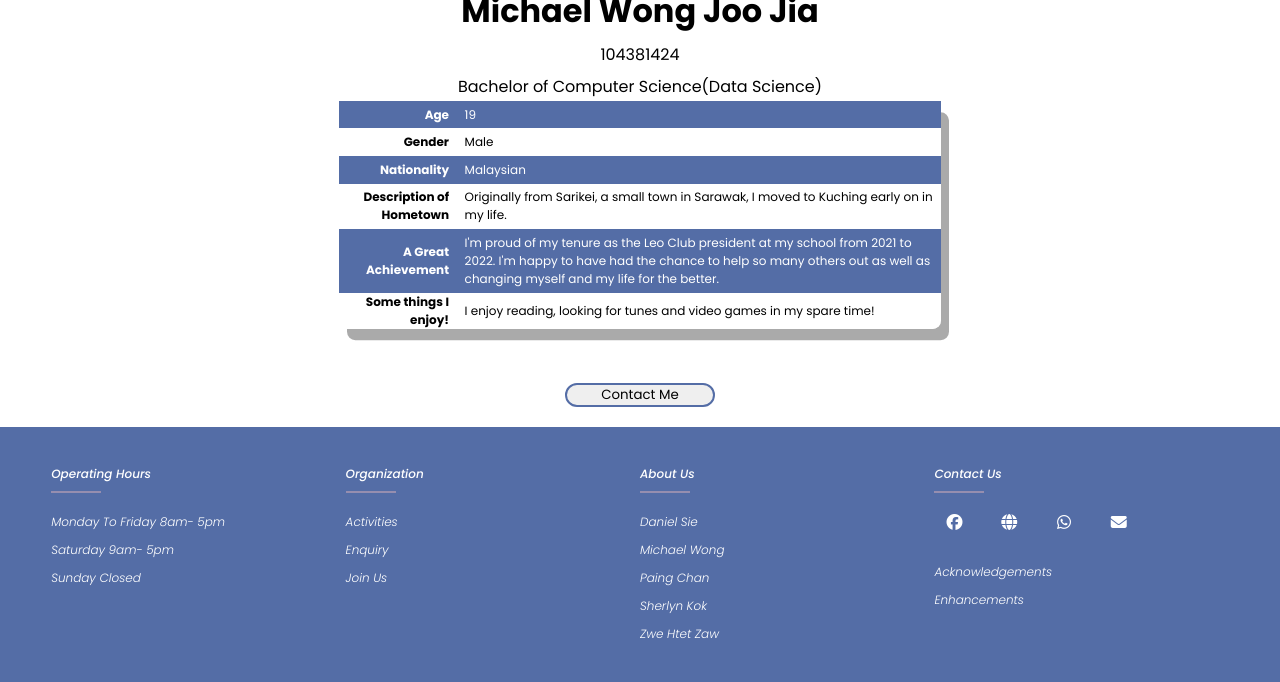
After one commit to Zwe-Zwe/Inquiry-Project-Assignment, a PHP site: page /michael.html in a window 1280 px wide. The commit adds this page. Shown: the part 322-1004 px from the top of the page. Run offline with PHP 8.4, Linux system fonts and the light colour scheme.

Commit message:
added profile of michael and william

```diff
--- /dev/null
+++ b/michael.html
@@ -0,0 +1,189 @@
+<!DOCTYPE html>
+<html lang="en">
+  <head>
+    <title>MSL Profile Page</title>
+    <meta charset="utf-8" />
+    <meta name="description" content="" />
+    <meta name="keywords" content="" />
+    <meta name="author" content="Michael Wong" />
+    <meta name="viewport" content="width=device-width, initial-scale=1" />
+    <link rel="stylesheet" href="styles/style.css" />
+    <link
+      rel="stylesheet"
+      type="text/css"
+      href="https://cdnjs.cloudflare.com/ajax/libs/font-awesome/6.5.1/css/all.min.css"
+    />
+    <link
+      rel="stylesheet"
+      href="https://cdnjs.cloudflare.com/ajax/libs/font-awesome/4.7.0/css/font-awesome.min.css"
+    />
+  </head>
+
+  <body>
+    <header>
+      <a href="https://arekku21.github.io/MSL-Medical/" class="logo">MSL</a>
+      <input class="side-menu" type="checkbox" id="side-menu" />
+      <label class="hamb" for="side-menu"
+        ><span class="hamb-line"></span
+      ></label>
+      <nav>
+        <ul class="navbar">
+          <li><a href="index.html">Home</a></li>
+          <li class="subnav">
+            <a href="#">Services <i class="fa fa-caret-down"></i></a>
+            <ul class="submenu">
+              <li><a href="service1.html">BIM Class</a></li>
+              <li><a href="service2.html">Car Wash</a></li>
+              <li><a href="service3.html">Haircut & Trimming</a></li>
+              <li><a href="service4.html">Sewing & Alteration</a></li>
+            </ul>
+          </li>
+          <li><a href="activities.html">Activities</a></li>
+          <li class="subnav">
+            <a href="#">Forms <i class="fa fa-caret-down"></i></a>
+            <ul class="submenu">
+              <li><a href="enquiry-service.html">Enquiry</a></li>
+              <li><a href="join-volunteer.html">Volunteer</a></li>
+            </ul>
+          </li>
+          <li class="subnav">
+            <a href="#">About Us <i class="fa fa-caret-down"></i></a>
+            <ul class="submenu">
+              <li><a href="#">&#128100; Daniel Sie</a></li>
+              <li><a href="#">&#128100; Michael Wong</a></li>
+              <li><a href="#">&#128100; Paing Chan</a></li>
+              <li><a href="#">&#128100; Sherlyn Kok</a></li>
+              <li><a href="#">&#128100; Zwe Htet Zaw</a></li>
+            </ul>
+          </li>
+        </ul>
+      </nav>
+    </header>
+
+    <section class="profile-section space">
+      <div class="title">Student Profile Page</div>
+      <br />
+      <!--padding in between sections-->
+      <div class="pic">
+        <span class="cpt">
+          <span
+            ><p>
+              Hi! I'm Michael and currently a first-year CompSci degree student
+              in Swinburne.
+            </p></span
+          >
+        </span>
+        <img src="michael.png" alt="Picture of Michael" class="pfp" />
+      </div>
+
+      <div class="credentials">
+        <p class="name">Michael Wong Joo Jia</p>
+        <p class="student_id">104381424</p>
+        <p class="course">Bachelor of Computer Science(Data Science)</p>
+      </div>
+
+      <div class="table">
+        <table class="info_t">
+          <tr class="odd">
+            <th>Age</th>
+            <td>19</td>
+          </tr>
+          <tr class="even">
+            <th>Gender</th>
+            <td>Male</td>
+          </tr>
+          <tr class="odd">
+            <th>Nationality</th>
+            <td>Malaysian</td>
+          </tr>
+          <tr class="even">
+            <th>Description of Hometown</th>
+            <td>
+              Originally from Sarikei, a small town in Sarawak, I moved to
+              Kuching early on in my life.
+            </td>
+          </tr>
+          <tr class="odd">
+            <th>A Great Achievement</th>
+            <td>
+              I'm proud of my tenure as the Leo Club president at my school from
+              2021 to 2022. I'm happy to have had the chance to help so many
+              others out as well as changing myself and my life for the better.
+            </td>
+          </tr>
+          <tr class="even">
+            <th>Some things I enjoy!</th>
+            <td>
+              I enjoy reading, looking for tunes and video games in my spare
+              time!
+            </td>
+          </tr>
+        </table>
+      </div>
+      <br /><br />
+
+      <div class="email">
+        <button>
+          <a href="mailto:104381424@students.swinburne.edu.my"> Contact Me </a>
+        </button>
+      </div>
+    </section>
+
+    <footer>
+      <div class="container">
+        <div class="row">
+          <div class="footer-col">
+            <h4 class="foot-h4-oh">operating hours</h4>
+            <ul>
+              <li>Monday to Friday 8am- 5pm</li>
+              <li>Saturday 9am- 5pm</li>
+              <li>Sunday Closed</li>
+            </ul>
+          </div>
+          <div class="footer-col">
+            <h4>organization</h4>
+            <ul>
+              <li><a href="activities.html">activities</a></li>
+              <li><a href="enquiry-service.html">enquiry</a></li>
+              <li><a href="join-volunteer.html">join us</a></li>
+            </ul>
+          </div>
+          <div class="footer-col">
+            <h4>about us</h4>
+            <ul>
+              <li><a href="#">Daniel Sie</a></li>
+              <li><a href="#">Michael Wong</a></li>
+              <li><a href="#">Paing Chan</a></li>
+              <li><a href="#">Sherlyn Kok</a></li>
+              <li><a href="#">Zwe Htet Zaw</a></li>
+            </ul>
+          </div>
+          <div class="footer-col">
+            <h4>contact us</h4>
+            <div class="social-links">
+              <a href="https://www.facebook.com/sarawaksocietyforthedeaf"
+                ><i class="fab fa-facebook-f"></i
+              ></a>
+              <a href="https://www.sarawaksocietyforthedeaf.org/"
+                ><i class="fa-solid fa-globe"></i
+              ></a>
+              <a href="https://wa.me/+6012-8118260"
+                ><i class="fa-brands fa-whatsapp"></i
+              ></a>
+              <a href="mailto:102783895@students.swinburne.edu.my"
+                ><i class="fa-solid fa-envelope"></i
+              ></a>
+              <br />
+            </div>
+            <a class="footer-essentials" href="acknowledgement.html"
+              >Acknowledgements</a
+            >
+            <a class="footer-essentials" href="enhancement1.html"
+              >Enhancements</a
+            >
+          </div>
+        </div>
+      </div>
+    </footer>
+  </body>
+</html>
--- a/styles/style.css
+++ b/styles/style.css
@@ -13,17 +13,17 @@
   font-family: "Poppins", sans-serif;
 }
 
-h1{
+h1 {
   font-size: 40px;
   font-weight: bolder;
 }
 
-h2{
+h2 {
   font-size: 30px;
   font-weight: bold;
 }
 
-h3{
+h3 {
   font-size: 22px;
   font-weight: bold;
 }
@@ -35,6 +35,130 @@ h3{
   height: auto;
 }
 
+/* Profile */
+
+.profile-section {
+  display: flex;
+  flex-direction: column;
+  gap: 1px;
+  div {
+    width: 50%;
+    margin: 0 auto;
+  }
+  .title {
+    font-size: 175%;
+    text-shadow: 1px 1px #808080;
+    color: #000;
+    width: 30%;
+    height: 10%;
+    text-align: center;
+  }
+  .pic {
+    width: 30%;
+    height: 10%;
+  }
+  .pic img {
+    max-width: 38%;
+    max-height: 75%;
+    margin: 0 auto;
+    position: relative;
+    left: 35%;
+    z-index: -1;
+    border-radius: 0.5em;
+  }
+  .cpt:hover ~ .pfp {
+    transform: scale(1.2);
+    -webkit-filter: brightness(40%);
+    -webkit-filter: blur(200%);
+    filter: brightness(40%) blur(200%);
+    -webkit-transition: all 3s ease;
+    -o-transition: all 3s ease;
+    transition: all 3s ease;
+  }
+  .cpt {
+    color: white;
+    width: 10%;
+    height: 10%;
+    padding: 2em 0.5em 0em 0.5em;
+    opacity: 0%;
+    position: absolute;
+    left: 46%;
+    -webkit-transition: all 0.5s ease-in-out;
+    -o-transition: all 0.5s ease-in-out;
+    transition: all 0.5s ease-in-out;
+    z-index: 1;
+  }
+  .cpt:hover {
+    -webkit-opacity: 100%;
+    opacity: 100%;
+  }
+  .cpt p {
+    font-size: 10.8px;
+  }
+  .credentials {
+    text-align: center;
+    height: 10%;
+  }
+  .credentials p {
+    margin-top: 7px;
+    margin-bottom: 1px;
+  }
+  .name {
+    font-size: 200%;
+    font-weight: bold;
+  }
+  .student_id,
+  .course {
+    font-size: 100%;
+  }
+  .info_t {
+    margin: auto;
+    box-shadow: 0.5rem 0.7rem #0005;
+    background-color: #fffb;
+    border-radius: 0.7em;
+    border-collapse: collapse;
+    font-size: 12px;
+    min-width: 50%;
+  }
+  th {
+    text-align: right;
+    padding-right: 0.6em;
+  }
+  td {
+    padding: 0.4em;
+    padding-left: 0.7em;
+  }
+  .odd {
+    background-color: var(--clr-secondary);
+    color: #ffff;
+  }
+  .email {
+    text-align: center;
+  }
+  button {
+    width: 25%;
+    height: 15%;
+    margin: 0 auto 20px;
+    border-radius: 1.7em;
+    border: 2px solid var(--clr-secondary);
+    color: #000000;
+  }
+  button:hover {
+    background-color: var(--clr-secondary);
+    transition: all 0.1s ease;
+    cursor: pointer;
+  }
+  button:hover a {
+    color: white;
+  }
+  button a {
+    text-decoration: none;
+    color: black;
+  }
+}
+
+/* End of Profile */
+
 /* iframe */
 
 #index_video {
@@ -44,14 +168,12 @@ h3{
   margin-bottom: 100px;
 }
 
-#index_video h2{
+#index_video h2 {
   display: flex;
   text-align: center;
   justify-content: center;
   margin-bottom: 30px;
   color: var(--clr-secondary);
-
-
 }
 
 #index_video iframe {
@@ -781,8 +903,6 @@ html {
   margin-bottom: 20px;
   border: 5px solid var(--clr-secondary);
   box-shadow: 0 0 5px 2px rgba(50, 50, 50, 0.25);
-
-
 }
 .slider_container {
   position: relative;
@@ -813,7 +933,6 @@ html {
   width: 100%;
   height: 100%;
   object-fit: cover;
-
 }
 .slide .caption {
   position: absolute;
@@ -844,17 +963,14 @@ html {
   background: rgb(173, 11, 188);
 } */
 
-@media  (max-width: 1250px) {
-
-  #slide_article{
-
+@media (max-width: 1250px) {
+  #slide_article {
     height: 70vh;
   }
 }
 
 @media (max-width: 850px) {
-
-  #slide_article{
+  #slide_article {
     height: 50vh;
   }
 
@@ -868,8 +984,7 @@ html {
   }
 }
 @media (max-width: 700px) {
-
-  #slide_article{
+  #slide_article {
     height: 40vh;
   }
 
@@ -923,8 +1038,7 @@ html {
   text-align: center;
 }
 
-
-.about .text p{
+.about .text p {
   font-size: 14px;
 }
 
@@ -1067,7 +1181,7 @@ html {
 
 /* Enquiry Form */
 
-#enquiry_form h1{
+#enquiry_form h1 {
   text-align: center;
   color: var(--clr-secondary);
   margin-bottom: 10px;
```
Also changed, not shown: paing.html (added, +185 -0 lines), images/paing.jpg (added).
